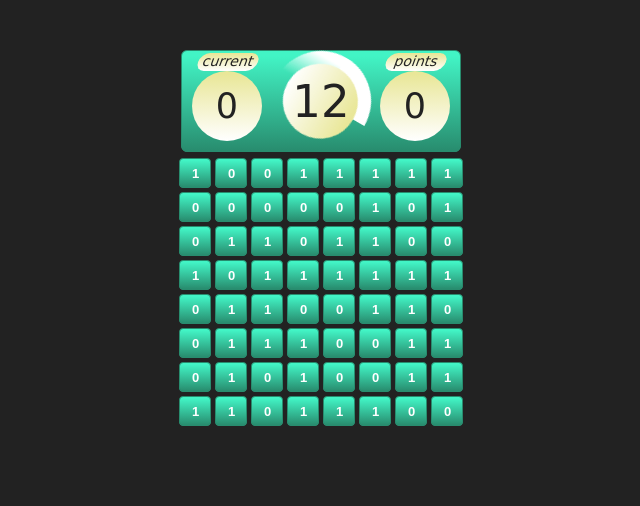
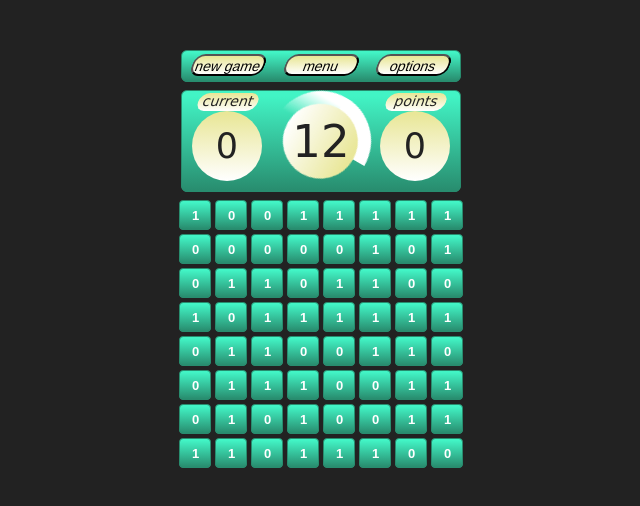
Before and after one commit to craghagBg/binaryGame, a plain HTML site: page index.html in a window 1280 px wide. Shown: the whole page, without its empty margins (319-959 px from the left). Drawn offline with Linux system fonts and the light colour scheme.

Commit message:
added menu

```diff
--- a/index.html
+++ b/index.html
@@ -9,6 +9,11 @@
 <body>
 
 <div id="wrapper">
+    <div id="menu">
+        <button id="new">new game</button>
+        <button id="menu-button">menu</button>
+        <button id="options">options</button>
+    </div>
     <div id="infoContainer">
         <div id="current"></div>
         <div id="current-label">current</div>
--- a/style.css
+++ b/style.css
@@ -90,14 +90,61 @@ body {
     margin: 0px auto;
 }
 
+#menu {
+    font-family:Pacifico, cursive;
+    color: #222222;
+    width: 278px;
+    height: 30px;
+    margin: 8px auto;
+    border-radius: 6px;
+    background-color: #42f4c5;
+    background:-webkit-gradient(linear, left top, left bottom, color-stop(0.05, #42f4c5), color-stop(1, #288c6e));
+    background:-moz-linear-gradient(top, #42f4c5 5%, #288c6e 100%);
+    background:-webkit-linear-gradient(top, #42f4c5 5%, #288c6e 100%);
+    background:-o-linear-gradient(top, #42f4c5 5%, #288c6e 100%);
+    background:-ms-linear-gradient(top, #42f4c5 5%, #288c6e 100%);
+    background:linear-gradient(to bottom, #42f4c5 5%, #288c6e 100%);
+    filter:progid:DXImageTransform.Microsoft.gradient(startColorstr='#42f4c5', endColorstr='#4286f4',GradientType=0);
+    background-color:#42f4c5;
+    -moz-border-radius:6px;
+    -webkit-border-radius:6px;
+    border:1px solid #288c6e;
+    display:flex;
+    justify-content: space-between;
+    position: relative;
+}
+
+#new, #options, #menu-button {
+    margin: 3px 10px;
+    background:-webkit-gradient(linear, left top, left bottom, color-stop(0.05, #e9e799), color-stop(1, #ffffff));
+    background:-moz-linear-gradient(top, #e9e799 5%, #ffffff 100%);
+    background:-webkit-linear-gradient(top, #e9e799 5%, #ffffff 100%);
+    background:-o-linear-gradient(top, #e9e799 5%, #ffffff 100%);
+    background:-ms-linear-gradient(top, #e9e799 5%, #ffffff 100%);
+    background:linear-gradient(to bottom, #e9e799 5%, #ffffff 100%);
+    filter:progid:DXImageTransform.Microsoft.gradient(startColorstr='#42f4c5', endColorstr='#4286f4',GradientType=0);
+    background-color:#e9e799;
+    align-items: center;
+    justify-content: center;
+    -webkit-justify-content: center;
+    padding: 2px;
+    font-size: 14px;
+    width: 80px;
+    height: 22px;
+    border-radius: 10px;
+    -webkit-transform: skew(160deg);
+    -moz-transform: skew(160deg);
+    -o-transform: skew(160deg);
+}
+
 #infoContainer {
     font-family:Pacifico, cursive;
     color: #222222;
     width: 278px;
     height: 100px;
+    margin: 5px auto;
+    border-radius: 6px;
     background-color: #42f4c5;
-    margin: 3px auto;
-    border-radius: 6px;
     background:-webkit-gradient(linear, left top, left bottom, color-stop(0.05, #42f4c5), color-stop(1, #288c6e));
     background:-moz-linear-gradient(top, #42f4c5 5%, #288c6e 100%);
     background:-webkit-linear-gradient(top, #42f4c5 5%, #288c6e 100%);
```
